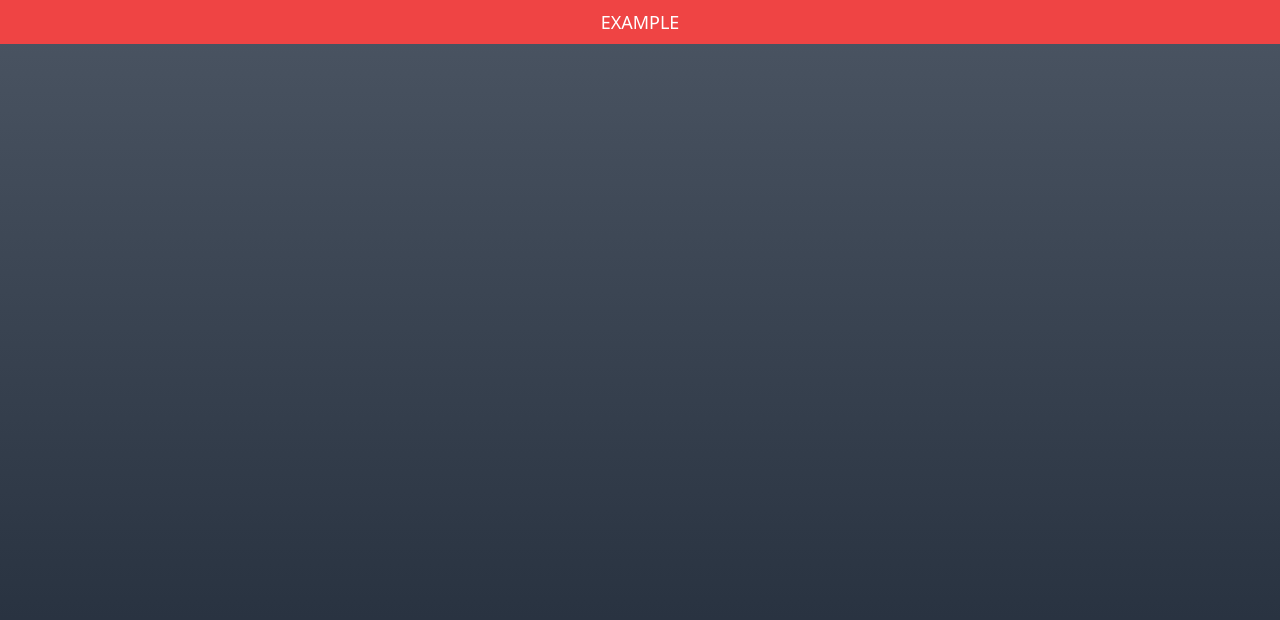
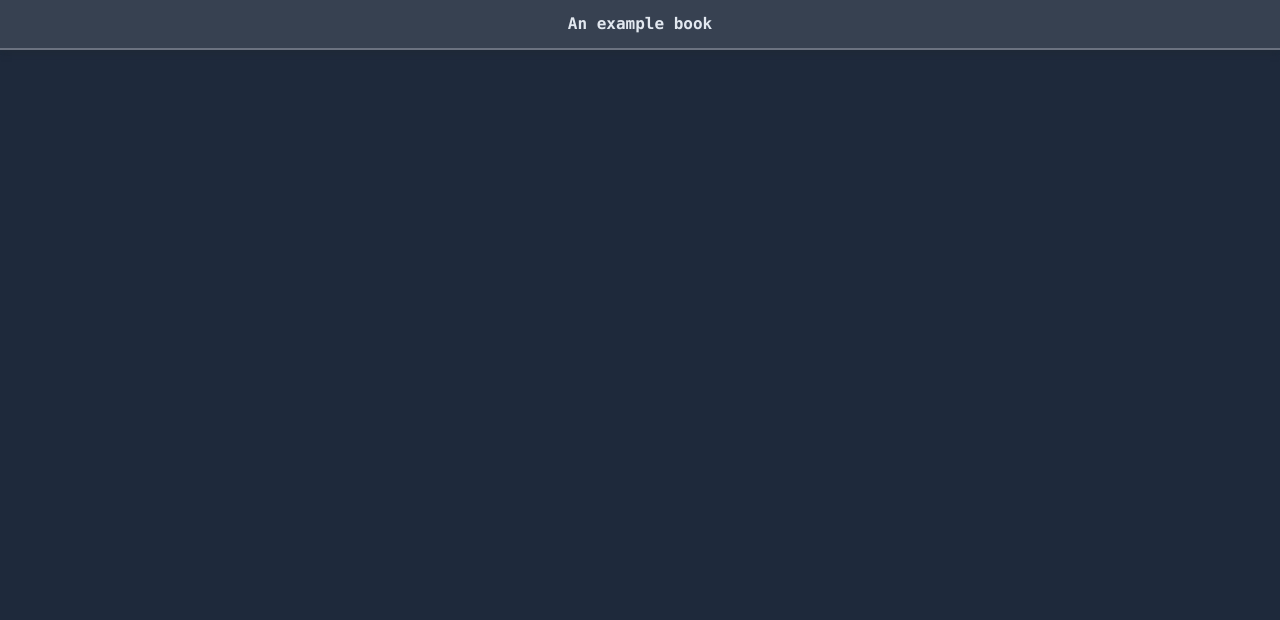
Before and after one commit to notarib-catcher/repobook, a website: page export/index.html in a window 1280 px wide. Drawn offline with nearby package versions, Linux system fonts and the light colour scheme.

Commit message:
Looks better now

```diff
--- a/export/book/index.js
+++ b/export/book/index.js
@@ -1,5 +1,5 @@
 var index = {
-    "NAME":"EXAMPLE",
+    "NAME":"An example book",
     "RENDERING" : "md",
     "ROOT" :"./"
 }
--- a/export/index.html
+++ b/export/index.html
@@ -4,13 +4,12 @@
     <meta name="viewport" content="width=device-width, initial-scale=1.0">
     <script src="https://cdn.jsdelivr.net/npm/marked/marked.min.js"></script>
     <script src="book/index.js"></script>
-
     <link href="./style.css" rel="stylesheet">
 
 </head>
-<body class="h-screen bg-gradient-to-b from-gray-600 to-gray-800">
-<div id="titlebar" class="flex top-0 content-center text-center justify-center bg-red-500 w-full pt-2 pb-2 text-white text-base hover:text-lg duration-150">
-    <div id="b-title" class="flex border-">
+<body class="h-screen  bg-slate-800">
+<div id="titlebar" class="flex top-0 content-center text-center justify-center bg-gray-700 w-full mb-2 pt-2 pb-2 text-white text-base duration-100 shadow-gray-800 shadow-md border-none hover:border-gray-500 hover:border-solid hover:border-b-2">
+    <div id="b-title" class="font-bold px-1 py-1 text-slate-200 rounded-sm hover:bg-slate-100 hover:text-slate-900 duration-100 font-mono hover:font-sans">
     </div>
 </div>
 <script defer>
```
Also changed, not shown: export/style.css, tailwind-src/style.css (line endings or trailing spaces).
